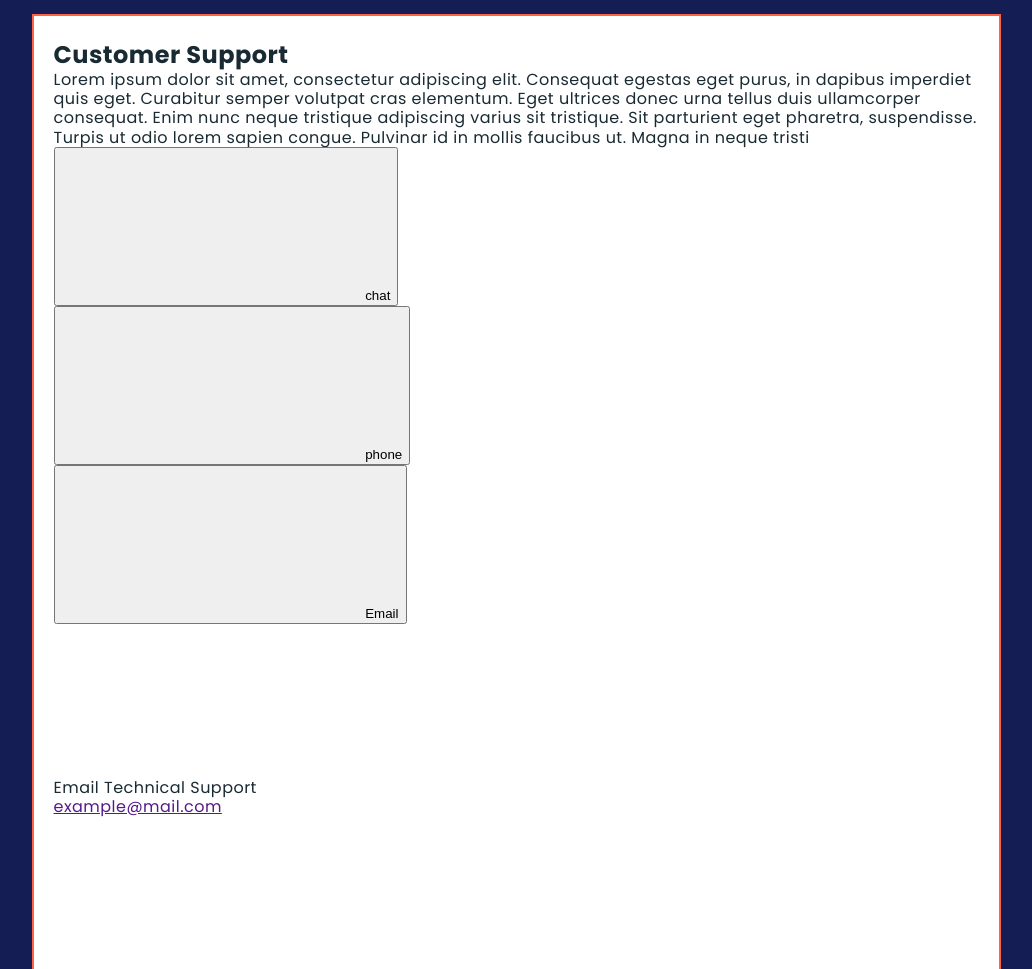
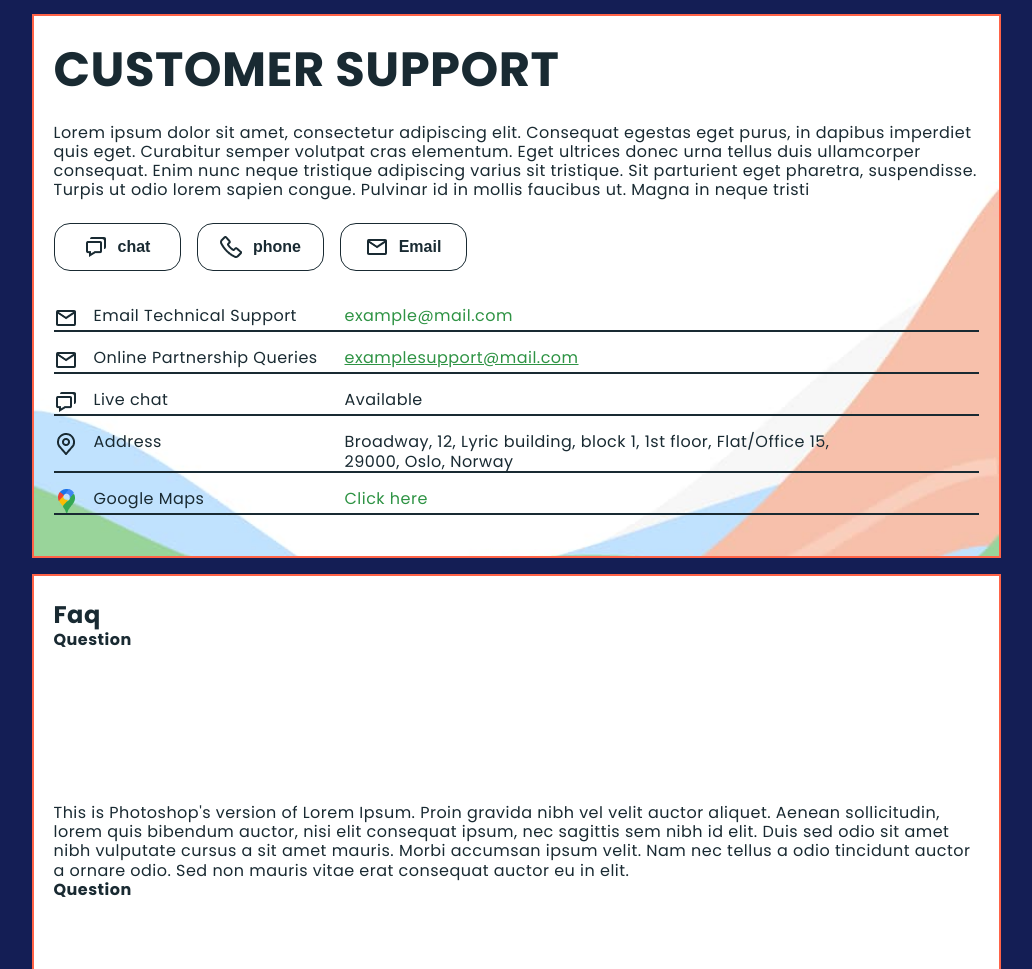
Before and after one commit to OlgaTikhonchik/test, a plain HTML site: page index.html in a window 1280 px wide. Shown: the part 4234-5203 px from the top of the page, without its empty margins (124-1156 px from the left). Drawn offline with Linux system fonts and the light colour scheme.

Commit message:
оформление секции support

```diff
--- a/css/styles.css
+++ b/css/styles.css
@@ -32,6 +32,10 @@ p {
   padding: 0;
   margin: 0;
   list-style: none;
+}
+
+.link{
+  text-decoration: none;
 }
 
 img {
@@ -690,3 +694,81 @@ flex-direction: column;
 .comments__stars{
   display: flex;
 }
+
+.support{
+  background-size: cover;
+    background-position: center;
+  background-image: url(../images/image\ 1946.jpg);
+}
+.support__title{
+  font-weight: 700;
+  font-size: 48px;
+  color:#192A32;
+  text-transform: uppercase;
+  margin-bottom: 24px;
+}
+.support__text{
+  font-weight: 400;
+  font-size: 16px;
+  color:#192A32;
+  margin-bottom:24px ;
+}
+.support__list{
+  display: flex;
+
+}
+
+.support__item{
+  margin-right: 16px;
+  display: flex;
+}
+
+.support__item:last-child{
+  margin-right: 0;
+}
+.support__button{
+  width: 127px;
+  height: 48px;
+  border-radius: 16px;
+  border: 1px solid #192A32;
+  background-color: #ffffff;
+  font-weight: 600;
+  font-size: 16px;
+  color: #192A32;
+  justify-content: center;
+  display: flex;
+    align-items: center;
+    margin-bottom: 35px;
+}
+.support__icon{
+  width: 24px;height: 24px;
+  margin-right: 10px;
+}
+
+.contacts{
+  display: flex;
+  flex-direction: column;
+}
+.contacts__icon{
+  width: 24px;height: 24px;
+  margin-right: 16px;
+}
+
+.contacts__item{
+  display: flex;
+  border-bottom: 2px solid #192A32;
+  margin-bottom: 16px;
+}
+
+.contacts__text{
+  font-weight: 400;
+  font-size: 16px;
+  min-width: 225px;
+  margin-right: 26px;
+color: #192A32;
+}
+
+.contacts__link{
+  color: #2E9344;
+
+}
--- a/index.html
+++ b/index.html
@@ -529,26 +529,21 @@
 
         <ul class="support__list list">
           <li class="support__item">
-            <button class="support__button">
-              <svg class="support__icon">
-                <use></use>
-              </svg>
+            <button class="support__button" type="button">
+              <img src="./images/support/chat.png" alt="" class="support__icon">
+
               chat
             </button>
           </li>
           <li class="support__item">
             <button class="support__button">
-              <svg class="support__icon">
-                <use></use>
-              </svg>
+              <img src="./images/support/phone.png" alt="" class="support__icon">
               phone
             </button>
           </li>
           <li class="support__item">
             <button class="support__button">
-              <svg class="support__icon">
-                <use></use>
-              </svg>
+              <img src="./images/support/mail.png" alt="" class="support__icon">
               Email
             </button>
           </li>
@@ -556,42 +551,33 @@
 
         <ul class="support__list contacts list">
           <li class="contacts__item">
-            <svg class="contacts__icon">
-              <use></use>
-            </svg>
+            <img src="./images/support/mail.png" alt="" class="contacts__icon">
+
             <p class="contacts__text">Email Technical Support</p>
-            <a class="contacts__link" href="">example@mail.com</a>
+            <a class="contacts__link link" href="">example@mail.com</a>
           </li>
           <li class="contacts__item">
-            <svg class="contacts__icon">
-              <use></use>
-            </svg>
+            <img src="./images/support/mail.png" alt="" class="contacts__icon">
             <p class="contacts__text">Online Partnership Queries</p>
-            <a href="">examplesupport@mail.com</a>
+            <a href="" class="contacts__link">examplesupport@mail.com</a>
           </li>
           <li class="contacts__item">
-            <svg class="contacts__icon">
-              <use></use>
-            </svg>
+            <img src="./images/support/chat.png" alt="" class="contacts__icon">
             <p class="contacts__text">Live chat</p>
-            <p>Available</p>
+            <p class="contacts__text">Available</p>
           </li>
           <li class="contacts__item">
-            <svg class="contacts__icon">
-              <use></use>
-            </svg>
+            <img src="./images/support/location.png" alt="" class="contacts__icon">
             <p class="contacts__text">Address</p>
             <p class="contacts__text">
-              Broadway, 12, Lyric building, block 1, 1st floor, Flat/Office 15,
+              Broadway, 12, Lyric building, block 1, 1st floor, Flat/Office 15, <br/>
               29000, Oslo, Norway
             </p>
           </li>
           <li class="contacts__item">
-            <svg class="contacts__icon">
-              <use></use>
-            </svg>
+            <img src="./images/support/maps.png" alt="" class="contacts__icon">
             <p class="contacts__text">Google Maps</p>
-            <a class="contacts__link" href="">Click here</a>
+            <a class="contacts__link link" href="">Click here</a>
           </li>
         </ul>
       </section>
```
